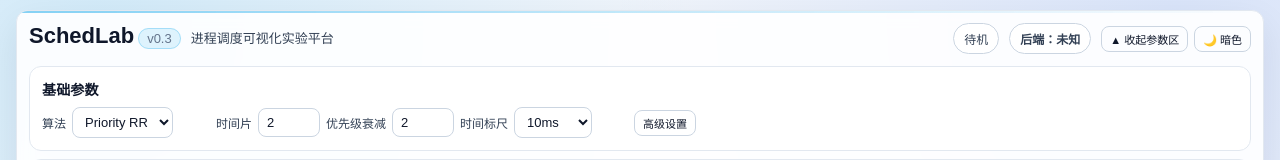
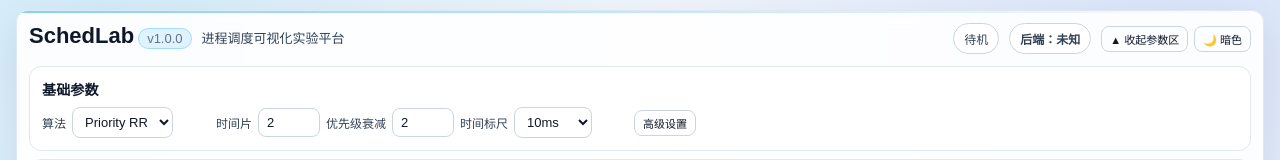
Before and after one commit to Owl23007/proc-sched-lab, a Vue app: page / in a window 1280 px wide. Shown: the top 160 px of the page. Built offline with nearby package versions, Linux system fonts and the light colour scheme.

Commit message:
feat(v1.0.0): 更新版本号至1.0.0，简化项目简介，调整TODO文档结构

```diff
--- a/package.json
+++ b/package.json
@@ -1,7 +1,7 @@
 {
   "name": "proc-sched-lab",
   "private": true,
-  "version": "0.0.0",
+  "version": "1.0.0",
   "type": "module",
   "scripts": {
     "dev": "vite",
--- a/src/App.vue
+++ b/src/App.vue
@@ -36,7 +36,7 @@ watchEffect(() => {
             <div class="header panel">
                 <div class="header-top">
                     <div class="brand">
-                        <h1>SchedLab<span class="version-tag">v0.3</span></h1>
+                        <h1>SchedLab<span class="version-tag">v1.0.0</span></h1>
                         <p>进程调度可视化实验平台</p>
                     </div>
                     <div class="header-actions">
```
Also changed, not shown: 3 other files (tests, documents, lock files or other folders).
